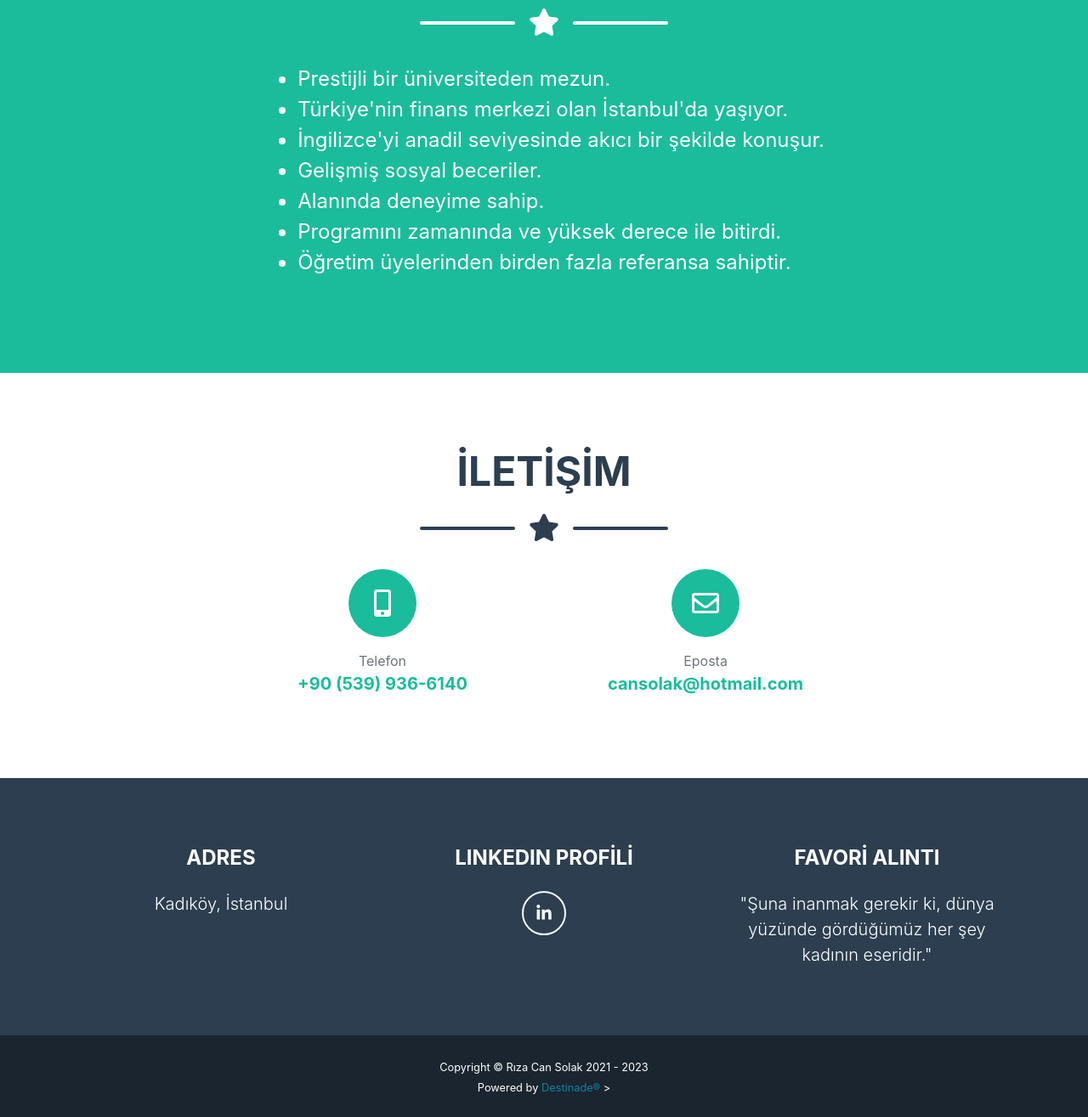
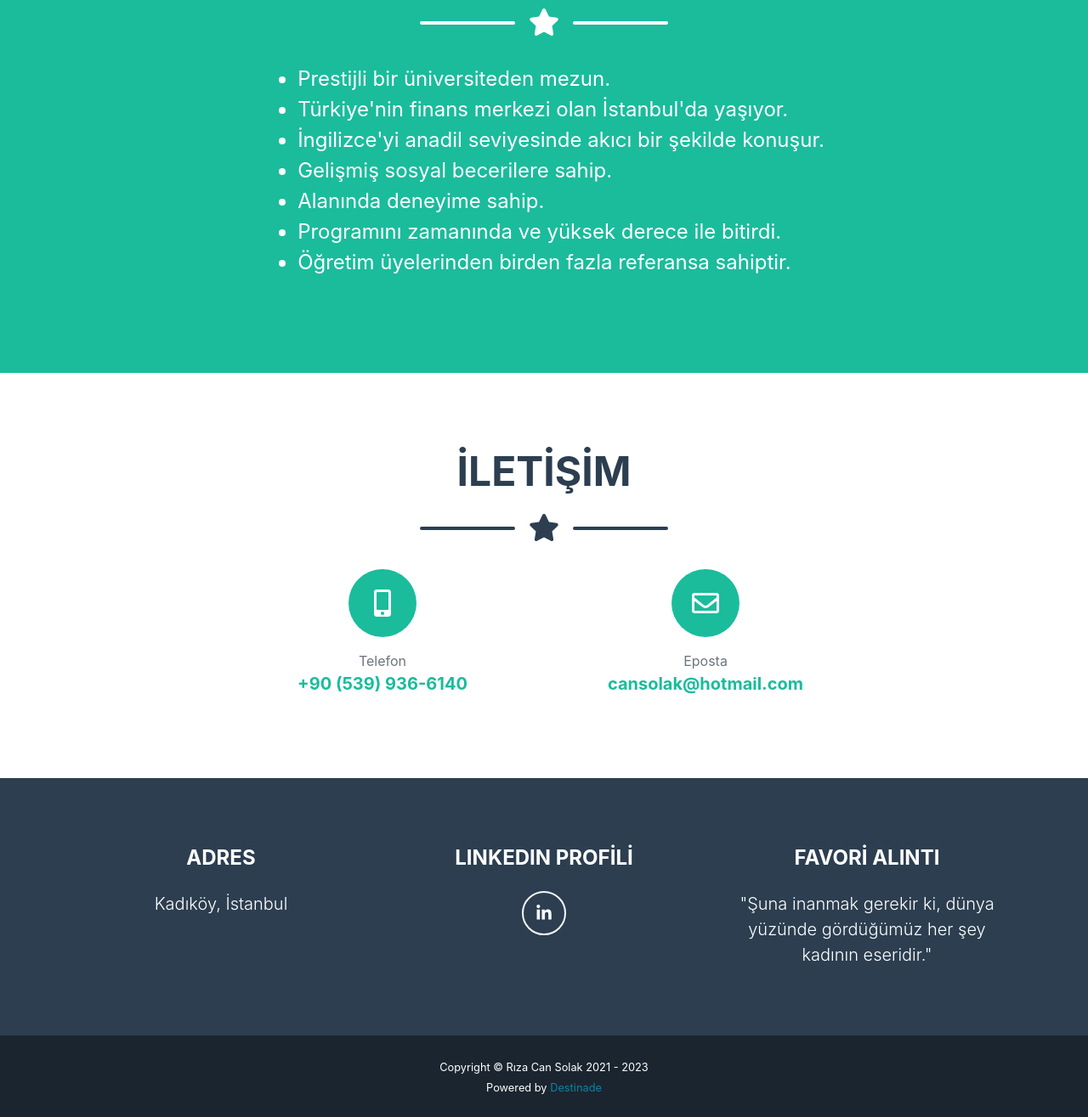
Before and after one commit to ugurpekunsal/rizacansolak, a website: page index.html in a window 1280 px wide. Shown: the part 1600-2915 px from the top of the page at 85% size. Drawn offline with nearby package versions, Linux system fonts and the light colour scheme; a web font is replaced by a local one.

Commit message:
Fixed markup

```diff
--- a/index.html
+++ b/index.html
@@ -416,7 +416,7 @@
 						<li>Prestijli bir üniversiteden mezun.</li>
 						<li>Türkiye'nin finans merkezi olan İstanbul'da yaşıyor.</li>
 						<li>İngilizce'yi anadil seviyesinde akıcı bir şekilde konuşur.</li>
-						<li>Gelişmiş sosyal beceriler.</li>
+						<li>Gelişmiş sosyal becerilere sahip.</li>
 						<li>Alanında deneyime sahip.</li>
 						<li>Programını zamanında ve yüksek derece ile bitirdi.</li>
 						<li>Öğretim üyelerinden birden fazla referansa sahiptir.</li>
@@ -515,9 +515,9 @@
 						style="color: #1282a2"
 						target="_blank"
 						href="https://destinade.com"
-						>Destinade&#174;</a
+						>Destinade</a
 					>
-				>
+				</small>
 			</div>
 		</section>
 		<!-- Scroll to Top Button (Only visible on small and extra-small screen sizes)-->
```
